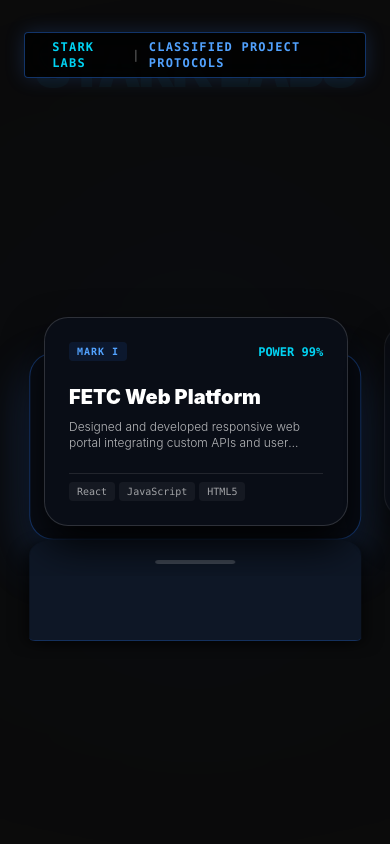
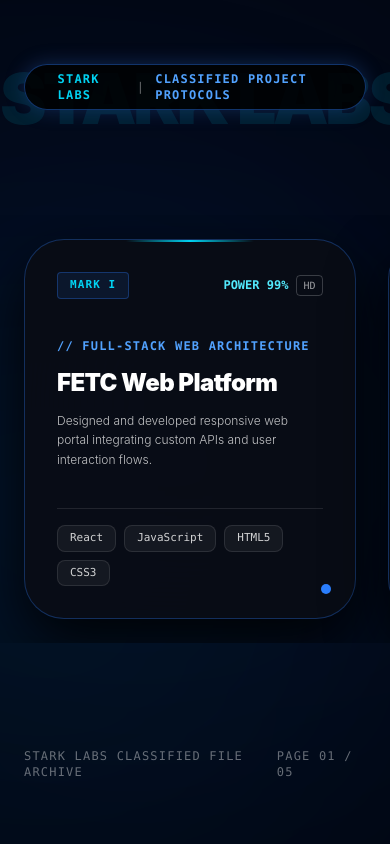
Before and after one commit to MrStark0257/Meet-Pavagadhi, a React (Vite) app: page / in a window 390 px wide. Shown: the part 5740-6584 px from the top of the page. Built offline with nearby package versions, Linux system fonts and the light colour scheme.

Commit message:
Upgrade Projects section animation to Pinned Horizontal Motion Reel

```diff
--- a/src/components/Projects.jsx
+++ b/src/components/Projects.jsx
@@ -4,7 +4,6 @@ import { ScrollTrigger } from 'gsap/ScrollTrigger';
 
 gsap.registerPlugin(ScrollTrigger);
 
-// Authentic Project Data based on your engineering portfolio
 const projectsData = [
   {
     title: "FETC Web Platform",
@@ -49,315 +48,150 @@ const projectsData = [
 ];
 
 const Projects = () => {
-  const containerRef = useRef(null);
-  const folderBackRef = useRef(null);
-  const folderFrontRef = useRef(null);
-  const cardsRef = useRef([]);
-  const mobileCardsRef = useRef([]);
-  const mobileCarouselRef = useRef(null);
+  const sectionRef = useRef(null);
+  const trackRef = useRef(null);
+  const watermarkRef = useRef(null);
 
   useEffect(() => {
-    let ctx = gsap.context(() => {
-      // Set initial origins (Centered in viewport)
-      gsap.set([folderBackRef.current, folderFrontRef.current], {
-        xPercent: -50,
-        yPercent: -50
-      });
-      gsap.set(folderFrontRef.current, { transformOrigin: "bottom center" });
+    const section = sectionRef.current;
+    const track = trackRef.current;
+    if (!section || !track) return;
 
-      const getGridPos = (index) => {
-        let row, col;
-        if (index < 3) { row = 0; col = index; }
-        else if (index === 3) { row = 1; col = 0; }
-        else if (index === 4) { row = 1; col = 2; }
-        else { row = 2; col = index - 5; }
-        return { row, col };
+    const getScrollAmount = () => {
+      return track.scrollWidth - window.innerWidth + 120;
     };
 
-      cardsRef.current.forEach((card) => {
-        gsap.set(card, {
-          xPercent: -50,
-          yPercent: -50,
-          rotation: gsap.utils.random(-6, 6),
-          scale: 0.85,
-          x: 0,
-          y: 0,
-        });
-      });
-
-      let mm = gsap.matchMedia();
-
-      mm.add({
-        isDesktop: "(min-width: 768px)",
-        isMobile: "(max-width: 767px)"
-      }, (context) => {
-        let { isDesktop, isMobile } = context.conditions;
-
-        if (isDesktop) {
-          let floatTween;
-
-          const tl = gsap.timeline({
+    // Horizontal Scroll Pinning Reel Timeline
+    const tween = gsap.to(track, {
+      x: () => -getScrollAmount(),
+      ease: "none",
       scrollTrigger: {
-              trigger: containerRef.current,
-              start: "top 50%",
-              end: "bottom 50%",
-              toggleActions: "play reverse play reverse",
-              onEnter: () => { if (floatTween) floatTween.kill(); },
-              onEnterBack: () => { if (floatTween) floatTween.kill(); },
-              onLeave: () => { if (floatTween) floatTween.kill(); },
-              onLeaveBack: () => { if (floatTween) floatTween.kill(); }
-            },
-            onComplete: () => {
-              floatTween = gsap.to(cardsRef.current, {
-                y: "+=12",
-                rotation: "+=1",
-                duration: 3.5,
-                yoyo: true,
-                repeat: -1,
-                ease: "sine.inOut",
-                stagger: { amount: 1.5, from: "random" }
-              });
+        trigger: section,
+        pin: true,
+        scrub: 0.6,
+        start: "top top",
+        end: () => `+=${getScrollAmount()}`,
+        invalidateOnRefresh: true
       }
     });
 
-          // 1. Folder opens with smooth rotation
-          tl.to(folderFrontRef.current, {
-            rotationX: -130,
-            duration: 1.2,
-            ease: "power3.inOut"
+    // Parallax background watermark motion
+    if (watermarkRef.current) {
+      gsap.to(watermarkRef.current, {
+        x: () => getScrollAmount() * 0.3,
+        ease: "none",
+        scrollTrigger: {
+          trigger: section,
+          scrub: 0.6,
+          start: "top top",
+          end: () => `+=${getScrollAmount()}`
+        }
       });
-
-          // 2. Cards rise up collectively
-          tl.to(cardsRef.current, {
-            y: -140,
-            scale: 0.9,
-            zIndex: 70,
-            duration: 0.6,
-            stagger: 0.04,
-            ease: "back.out(1.2)"
-          }, "-=0.6");
-
-          // 3. Cards magically spread out into an ultra-clean blockbuster grid layout
-          tl.to(cardsRef.current, {
-            x: (i) => {
-              const w = Math.max(...cardsRef.current.map(c => c?.offsetWidth || 0)) || 360;
-              const gap = 40;
-              const { col } = getGridPos(i);
-              return (col - 1) * (w + gap);
-            },
-            y: (i) => {
-              const h = Math.max(...cardsRef.current.map(c => c?.offsetHeight || 0)) || 240;
-              const gap = 40;
-              const { row } = getGridPos(i);
-              return (row - 1) * (h + gap);
-            },
-            rotation: () => gsap.utils.random(-3, 3),
-            scale: 1,
-            duration: 1.4,
-            stagger: { amount: 0.4, from: "center" },
-            ease: "expo.out"
-          }, "-=0.2");
     }
 
-        if (isMobile) {
-          const cardW = window.innerWidth * 0.8;
-          const gap = 20;
-
-          mobileCardsRef.current.forEach((card, i) => {
-            gsap.set(card, {
-              x: -(i * (cardW + gap)),
-              y: 0,
-              scale: 0.4,
-              opacity: 0,
-              rotation: gsap.utils.random(-15, 15)
-            });
-          });
-
-          const tl = gsap.timeline({
-            scrollTrigger: {
-              trigger: containerRef.current,
-              start: "top 60%",
-            }
-          });
-
-          tl.to(folderFrontRef.current, {
-            rotationX: -130,
-            duration: 0.8,
-            ease: "power3.inOut"
-          });
-
-          tl.to(mobileCardsRef.current, {
-            y: -100,
-            opacity: 1,
-            scale: 0.85,
-            duration: 0.6,
-            stagger: 0.05,
-            ease: "back.out(1.2)"
-          }, "-=0.4");
-
-          tl.to(mobileCardsRef.current, {
-            x: 0,
-            y: 0,
-            rotation: 0,
-            scale: (i) => i === 0 ? 1 : 0.92,
-            opacity: (i) => i === 0 ? 1 : 0.5,
-            duration: 0.8,
-            stagger: 0.08,
-            ease: "expo.out",
-            onComplete: () => {
-              if (mobileCarouselRef.current) {
-                mobileCarouselRef.current.style.overflowX = 'auto';
-                mobileCarouselRef.current.style.pointerEvents = 'auto';
-              }
-            }
-          }, "-=0.2");
-        }
-      });
-    }, containerRef);
-
-    return () => ctx.revert();
+    return () => {
+      tween.kill();
+      ScrollTrigger.getAll().forEach(t => t.kill());
+    };
   }, []);
 
   return (
-    <section id="projects" ref={containerRef} className="bg-[#0b0b0b] min-h-[100svh] md:min-h-[170vh] relative font-sans overflow-x-clip text-white w-full flex items-center justify-center py-24 md:py-40 select-none">
+    <section
+      id="projects"
+      ref={sectionRef}
+      className="bg-[#030712] w-full h-screen relative overflow-hidden select-none flex flex-col justify-between py-12"
+    >
+      {/* Background Ambient Glow Orbs */}
+      <div className="absolute top-1/2 left-1/3 -translate-x-1/2 -translate-y-1/2 w-[600px] h-[600px] bg-blue-600/10 rounded-full blur-[180px] pointer-events-none z-0" />
+      <div className="absolute bottom-10 right-1/4 w-[500px] h-[500px] bg-cyan-600/10 rounded-full blur-[160px] pointer-events-none z-0" />
 
-      {/* Section Header Badge */}
-      <div className="absolute top-8 inset-x-0 z-20 max-w-7xl mx-auto px-6 md:px-12 pointer-events-none flex items-center justify-between">
-        <div className="inline-flex items-center gap-2 px-3.5 py-1.5 rounded bg-black/80 backdrop-blur-xl border border-blue-500/40 text-xs font-mono uppercase tracking-widest text-white shadow-[0_0_20px_rgba(59,130,246,0.2)]">
-          <span className="w-1.5 h-1.5 rounded-full bg-cyan-400 animate-ping"></span>
+      {/* Background Parallax Watermark Text */}
+      <div
+        ref={watermarkRef}
+        className="absolute top-16 left-0 w-[200vw] flex items-center justify-start pointer-events-none z-0 opacity-10"
+      >
+        <h1 className="text-[18vw] font-black text-cyan-400 uppercase tracking-tighter whitespace-nowrap leading-none">
+          STARK LABS PROJECTS PROTOCOLS
+        </h1>
+      </div>
+
+      {/* Top Header Badge */}
+      <div className="relative z-20 max-w-7xl mx-auto px-6 md:px-12 w-full flex items-center justify-between pointer-events-none pt-4">
+        <div className="inline-flex items-center gap-2.5 px-4 py-1.5 rounded-full bg-black/80 backdrop-blur-2xl border border-blue-500/40 text-xs font-mono uppercase tracking-widest text-white shadow-[0_0_20px_rgba(59,130,246,0.25)]">
+          <span className="w-2 h-2 rounded-full bg-cyan-400 animate-ping shadow-[0_0_10px_#00F0FF]"></span>
           <span className="text-cyan-400 font-bold">STARK LABS</span>
           <span className="text-white/40">|</span>
           <span className="text-blue-400 font-semibold">CLASSIFIED PROJECT PROTOCOLS</span>
         </div>
-      </div>
-
-      {/* Background Stark Title Watermark */}
-      <div className="absolute top-10 left-0 w-full flex items-start justify-center pointer-events-none z-0">
-        <h1 className="text-[14vw] sm:text-[17vw] md:text-[20vw] font-black text-cyan-500/[0.04] tracking-tighter leading-none whitespace-nowrap uppercase">
-          STARK LABS
-        </h1>
-      </div>
-
-      {/* Ambient Blue Glow behind folder */}
-      <div className="absolute top-1/2 left-1/2 -translate-x-1/2 -translate-y-1/2 w-[55vw] h-[55vw] bg-blue-600/15 rounded-full blur-[160px] pointer-events-none z-0" />
-
-      {/* Main Perspective Container */}
-      <div className="mt-12 relative w-full max-w-7xl h-full flex items-center justify-center perspective-[2000px] z-10">
-
-        {/* Origin Container */}
-        <div className="relative w-0 h-0 transform-style-3d">
-
-          {/* Folder Back */}
-          <div
-            ref={folderBackRef}
-            className="absolute w-[85vw] md:w-[32vw] max-w-[380px] aspect-video bg-[#090d16] rounded-[24px] border border-blue-500/40 shadow-[0_20px_50px_rgba(59,130,246,0.25)] flex items-center justify-center"
-            style={{ zIndex: 5 }}
-          >
-            <div className="absolute -top-6 left-6 w-32 h-8 bg-[#0f172a] rounded-t-xl border-t border-blue-500/30" />
-            <div className="relative z-10 text-blue-400 font-mono font-black text-2xl tracking-widest uppercase opacity-60">
-              ARCHIVE_SLOTS
+        <div className="hidden sm:flex items-center gap-2 text-xs font-mono text-white/50 tracking-wider">
+          <span>SCROLL HORIZONTALLY TO EXPLORE &rarr;</span>
         </div>
       </div>
 
-          {/* Desktop Project Cards */}
+      {/* Horizontal Reel Track Container */}
+      <div className="relative z-10 w-full overflow-hidden my-auto py-6">
+        <div
+          ref={trackRef}
+          className="flex items-center gap-8 px-6 md:px-24 w-max will-change-transform"
+        >
           {projectsData.map((project, i) => (
             <div
               key={i}
-              ref={el => cardsRef.current[i] = el}
-              className="hidden md:block absolute w-[80vw] md:w-[33vw] max-w-[380px] aspect-[16/10] will-change-transform"
-              style={{ zIndex: 10 + i }}
+              className="group shrink-0 w-[85vw] sm:w-[420px] md:w-[480px] h-[380px] md:h-[430px] rounded-[2.5rem] p-8 md:p-10 bg-[#090d16]/95 backdrop-blur-3xl border border-blue-500/30 shadow-[0_25px_60px_rgba(0,0,0,0.85)] flex flex-col justify-between relative overflow-hidden transition-all duration-500 hover:border-cyan-400/80 hover:shadow-[0_30px_70px_rgba(59,130,246,0.3)] hover:-translate-y-2 cursor-pointer"
             >
-              <div className="w-full h-full rounded-[24px] overflow-hidden border border-white/15 bg-[#090d16]/95 backdrop-blur-2xl shadow-[0_25px_50px_rgba(0,0,0,0.9)] transition-all duration-500 group hover:scale-[1.04] hover:border-blue-500 hover:shadow-[0_35px_80px_rgba(59,130,246,0.35)] hover:-translate-y-2 cursor-pointer relative z-10 p-7 flex flex-col justify-between">
+              {/* Dynamic Specular Lighting Layer */}
+              <div className="absolute inset-0 bg-gradient-to-tr from-blue-600/10 via-transparent to-transparent opacity-0 group-hover:opacity-100 transition-opacity duration-500 pointer-events-none" />
 
-                {/* Top Card Header */}
-                <div className="flex items-center justify-between">
-                  <span className="text-[10px] font-mono font-bold tracking-widest uppercase text-blue-400 bg-blue-500/10 px-2.5 py-1 rounded border border-blue-500/20">
+              {/* Cyan Accent Top Line */}
+              <div className="absolute top-0 left-1/2 -translate-x-1/2 w-32 h-[2px] bg-gradient-to-r from-transparent via-cyan-400 to-transparent group-hover:w-60 transition-all duration-500 z-10" />
+
+              {/* Top Metadata */}
+              <div className="flex items-center justify-between relative z-10">
+                <span className="text-[11px] font-mono font-bold tracking-widest uppercase text-cyan-400 bg-blue-500/10 px-3 py-1 rounded border border-blue-500/30 group-hover:border-cyan-400/60 transition-colors">
                   {project.episode}
                 </span>
                 <div className="flex items-center gap-2">
-                    <span className="text-xs font-mono text-cyan-400 font-bold">{project.match}</span>
-                    <span className="text-[10px] font-mono border border-white/30 px-1 text-white/70">HD</span>
+                  <span className="text-xs font-mono text-cyan-300 font-bold">{project.match}</span>
+                  <span className="text-[10px] font-mono border border-white/20 px-1.5 py-0.5 rounded text-white/60">HD</span>
                 </div>
               </div>
 
               {/* Middle Title & Description */}
-                <div className="space-y-2 my-auto">
-                  <div className="text-[11px] font-mono uppercase tracking-widest text-white/40">
-                    {project.category}
+              <div className="space-y-3 relative z-10 my-auto">
+                <div className="text-xs font-mono uppercase tracking-widest text-blue-400 font-semibold">
+                  // {project.category}
                 </div>
-                  <h3 className="text-2xl font-black text-white tracking-tight group-hover:text-cyan-400 transition-colors duration-300">
+                <h3 className="text-2xl md:text-3xl font-black text-white tracking-tight leading-snug group-hover:text-cyan-300 transition-colors duration-300">
                   {project.title}
                 </h3>
-                  <p className="text-xs text-white/70 font-light leading-relaxed line-clamp-2">
+                <p className="text-xs md:text-sm text-white/75 font-light leading-relaxed line-clamp-3">
                   {project.description}
                 </p>
               </div>
 
               {/* Bottom Tech Tags */}
-                <div className="flex flex-wrap gap-1.5 pt-3 border-t border-white/10">
+              <div className="flex flex-wrap gap-2 pt-4 border-t border-white/10 relative z-10">
                 {project.tags.map((tag, tIdx) => (
-                    <span key={tIdx} className="text-[10px] font-mono text-white/70 bg-white/5 px-2 py-0.5 rounded group-hover:border-blue-500/30 transition-colors">
+                  <span
+                    key={tIdx}
+                    className="text-[11px] font-mono text-white/80 bg-white/5 border border-white/10 px-3 py-1 rounded-lg group-hover:border-blue-500/40 transition-colors"
+                  >
                     {tag}
                   </span>
                 ))}
               </div>
 
-                {/* Blue Glowing Corner Accent */}
-                <div className="absolute bottom-4 right-4 w-2 h-2 rounded-full bg-blue-500 group-hover:shadow-[0_0_15px_#3B82F6] transition-all" />
-              </div>
+              {/* Glowing Corner Accent */}
+              <div className="absolute bottom-6 right-6 w-2.5 h-2.5 rounded-full bg-blue-500 group-hover:bg-cyan-400 group-hover:shadow-[0_0_15px_#00F0FF] transition-all duration-300 z-10" />
             </div>
           ))}
-
-          {/* Folder Front Flap */}
-          <div
-            ref={folderFrontRef}
-            className="absolute w-[85vw] md:w-[32vw] max-w-[380px] aspect-video pointer-events-none will-change-transform"
-            style={{ zIndex: 60 }}
-          >
-            <div className="absolute bottom-0 w-full h-[85%] bg-[#0e1726] rounded-b-[24px] rounded-t-md shadow-[0_-5px_20px_rgba(0,0,0,0.8)] flex flex-col justify-end p-6 border-t border-blue-500/40">
-              <div className="w-20 h-1.5 bg-white/20 rounded-full mx-auto mb-2" />
         </div>
       </div>
 
-        </div>
-      </div>
-
-      {/* Mobile Swipeable Carousel */}
-      <div
-        ref={mobileCarouselRef}
-        className="md:hidden absolute top-1/2 left-1/2 -translate-x-1/2 -translate-y-1/2 w-screen h-auto py-12 flex items-center gap-6 px-[12.5vw] pointer-events-none z-[100] snap-x snap-mandatory overflow-x-hidden hide-scrollbar"
-      >
-        <style>{`
-          .hide-scrollbar::-webkit-scrollbar { display: none; }
-          .hide-scrollbar { -ms-overflow-style: none; scrollbar-width: none; }
-        `}</style>
-        {projectsData.map((project, i) => (
-          <div
-            key={`mob-${i}`}
-            ref={el => mobileCardsRef.current[i] = el}
-            className="shrink-0 w-[78vw] aspect-[16/11] snap-center will-change-transform relative z-10"
-          >
-            <div className="w-full h-full rounded-[24px] overflow-hidden border border-white/15 bg-[#090d16] p-6 flex flex-col justify-between shadow-[0_20px_40px_rgba(0,0,0,0.9)]">
-              <div className="flex items-center justify-between">
-                <span className="text-[10px] font-mono font-bold tracking-widest text-blue-400 bg-blue-500/10 px-2 py-0.5 rounded">
-                  {project.episode}
-                </span>
-                <span className="text-xs font-mono text-cyan-400 font-bold">{project.match}</span>
-              </div>
-              <div className="space-y-2">
-                <h3 className="text-xl font-black text-white">{project.title}</h3>
-                <p className="text-xs text-white/70 font-light line-clamp-2">{project.description}</p>
-              </div>
-              <div className="flex flex-wrap gap-1 pt-2 border-t border-white/10">
-                {project.tags.slice(0, 3).map((tag, tIdx) => (
-                  <span key={tIdx} className="text-[10px] font-mono text-white/60 bg-white/5 px-2 py-0.5 rounded">
-                    {tag}
-                  </span>
-                ))}
-              </div>
-            </div>
-          </div>
-        ))}
+      {/* Bottom Ticker */}
+      <div className="relative z-20 max-w-7xl mx-auto px-6 md:px-12 w-full flex items-center justify-between text-xs font-mono text-white/40 tracking-widest uppercase pointer-events-none pb-4">
+        <span>STARK LABS CLASSIFIED FILE ARCHIVE</span>
+        <span>PAGE 01 / 05</span>
       </div>
 
     </section>
```
Lines whose indentation alone changed are shown as unchanged.
